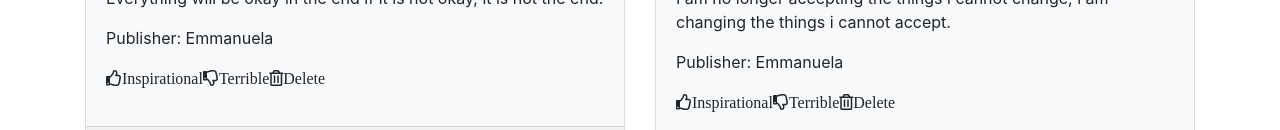
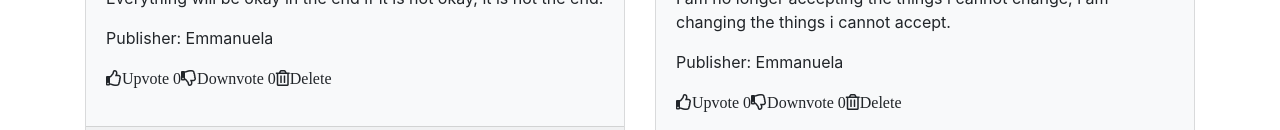
Before and after one commit to EmmanuelaJoy/quote-application, an Angular app: page / in a window 1280 px wide. Shown: the part 822-952 px from the top of the page. Built offline with nearby package versions, Linux system fonts and the light colour scheme.

Commit message:
add an upvote and downvote function

```diff
--- a/src/app/quote-details/quote-details.component.html
+++ b/src/app/quote-details/quote-details.component.html
@@ -1,5 +1,5 @@
 <p>Publisher: {{quote.publisher}} </p>
 
-<i class="far fa-thumbs-up">Inspirational</i>
-<i class="far fa-thumbs-down">Terrible</i>
+<i (click)='upvote()' class="far fa-thumbs-up">Upvote {{numberOfUpvotes}}</i>
+<i (click)='downvote()' class="far fa-thumbs-down">Downvote {{numberOfDownvotes}}</i>
 <i (click)='deleteQuote(true)' class="far fa-trash-alt">Delete</i>
--- a/src/app/quote-details/quote-details.component.ts
+++ b/src/app/quote-details/quote-details.component.ts
@@ -11,9 +11,27 @@ export class QuoteDetailsComponent implements OnInit {
   @Input() quote!: Quote;
   @Output() isComplete = new EventEmitter<boolean>();
 
+  numberOfUpvotes: number = 0;
+  numberOfDownvotes: number = 0;
+
+  upvote() {
+    this.numberOfUpvotes += 1;
+    if (this.numberOfDownvotes > 0) {
+      this.numberOfDownvotes = 0;
+    }
+  }
+
+  downvote() {
+    this.numberOfDownvotes += 1;
+    if (this.numberOfUpvotes > 0) {
+      this.numberOfUpvotes = 0;
+    }
+  }
+
   deleteQuote(complete: boolean) {
     this.isComplete.emit(complete);
   }
+
 
   constructor() { }
 
```
